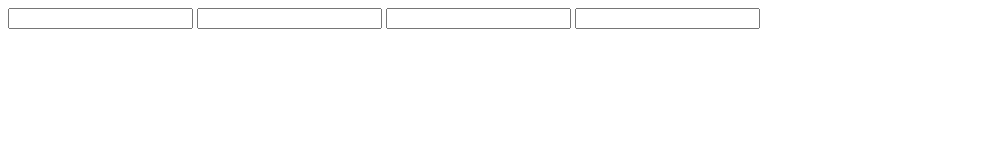
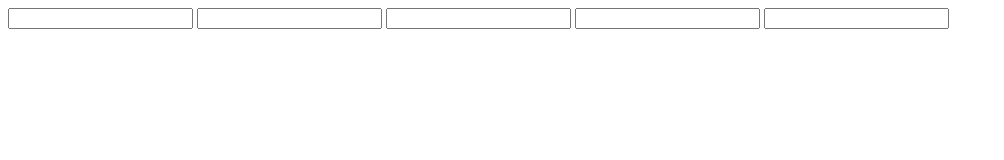
Before and after one commit to jesiqueira/gitFlow, a plain HTML site: page index.html in a window 1280 px wide. Shown: the whole page, without its empty margins (0-1004 px from the left). Drawn offline with Linux system fonts and the light colour scheme.

Commit message:
input senha

```diff
--- a/index.html
+++ b/index.html
@@ -3,4 +3,5 @@
     <input type="text" name="email_cliente">
     <input type="text" name="telefone_cliente">
     <input type="text" name="email_cliente">
+    <input type="text" name="senha_cliente">
 </form>
```
